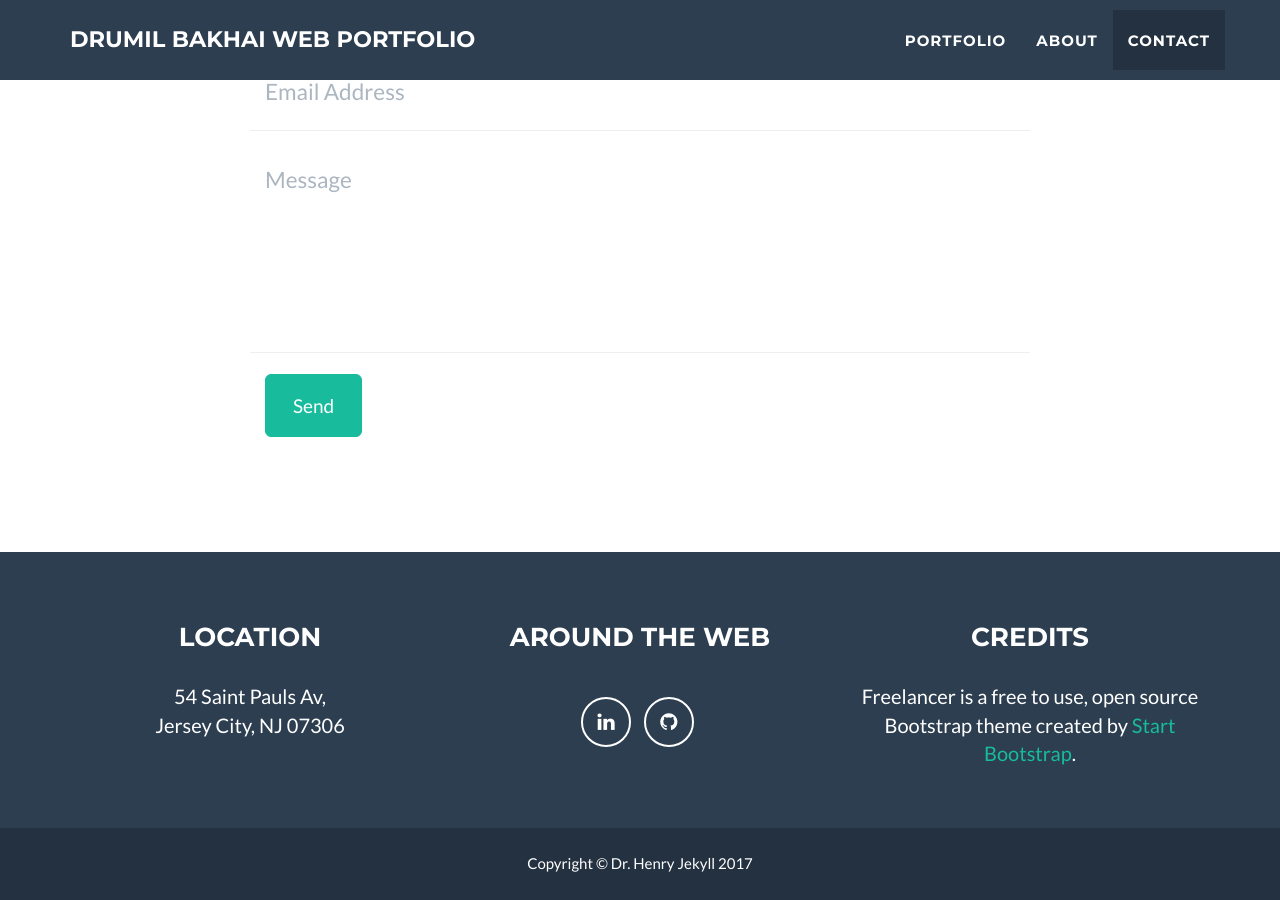
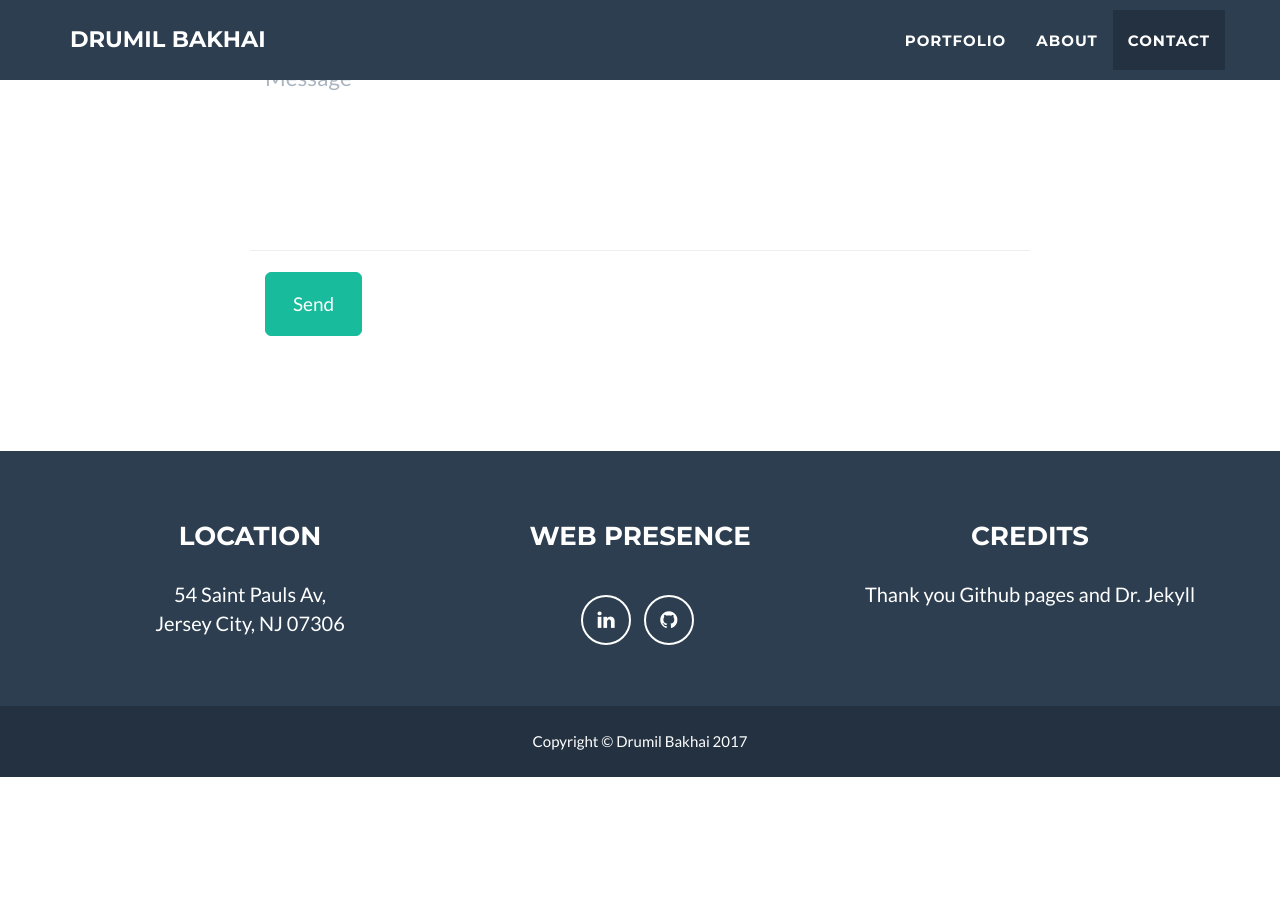
Before and after one commit to drumilbakhai/drumilbakhai.github.io, a Jekyll site: the page built from index.html, in a window 1280 px wide and 900 px high, scrolled down 2587 px. Built offline with Jekyll 4.4.1, drawn with Linux system fonts in a browser that asks for light colours; after the commit the page ends 3364 px from its top, so only the background shows below that; some of the changed text lies outside the part shown.

Commit message:
Testing changes in the portfolio category and config file

```diff
--- a/_config.yml
+++ b/_config.yml
@@ -1,5 +1,5 @@
 # Site settings
-title: Drumil Bakhai Web Portfolio
+title: Drumil Bakhai
 email: dkb300@nyu.edu
 url: https://drumilbakhai.github.io
 description: "Clueless about the description right now (for Google search results) and in your feed.xml site description."
@@ -31,9 +31,9 @@
 
 # Footer settings
 footer:
-  copyright: Dr. Henry Jekyll
+  copyright: Drumil Bakhai
   location: Location
-  social: Around the Web
+  social: Web Presence
   credits: Credits
 
 # Social networks usernames (many more available: google-plus, flickr, dribbble, pinterest, instagram, tumblr, linkedin, etc.)
@@ -52,7 +52,7 @@
   - line: Jersey City, NJ 07306
 
 # Credits content
-credits: 'Freelancer is a free to use, open source Bootstrap theme created by <a href="http://startbootstrap.com">Start Bootstrap</a>.'
+credits: 'Thank you Github pages and Dr. Jekyll'
 
 # Build settings
 markdown: kramdown
```
Also changed, not shown: _posts/solar.markdown (added, +12 -0 lines).
